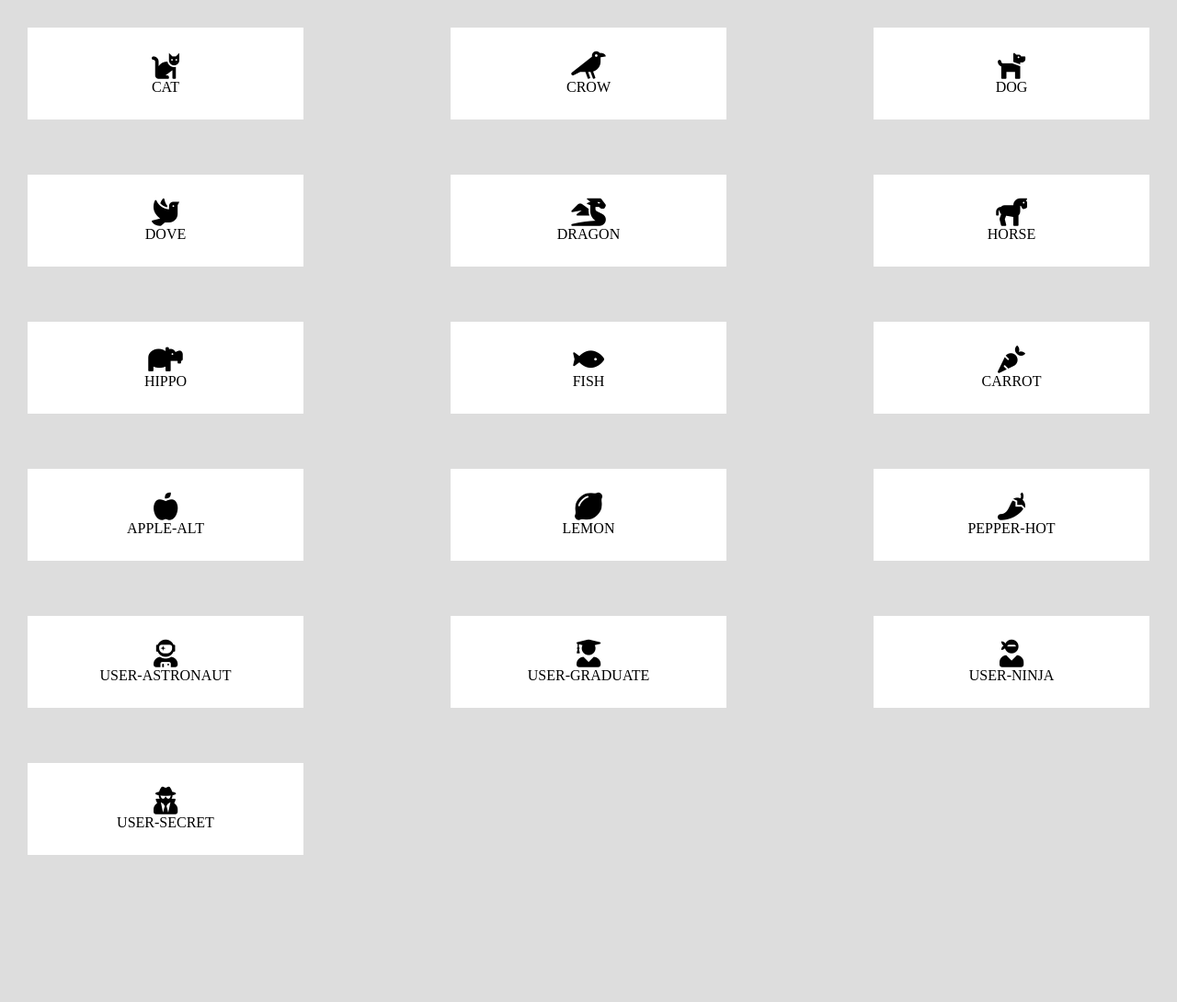
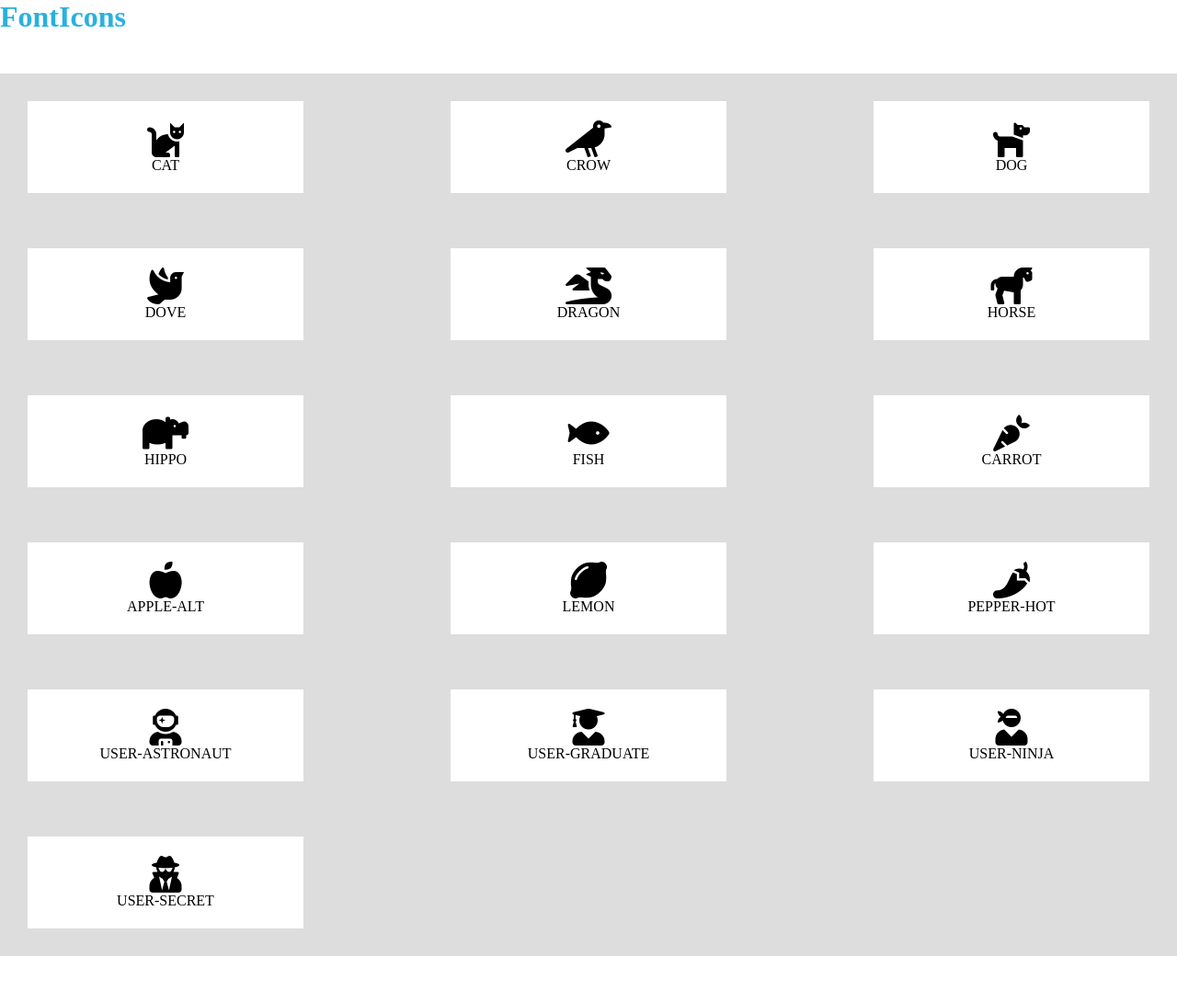
Before and after one commit to francesco-allera/js-es6-icons, a plain HTML site: page index.html in a window 1280 px wide. Shown: the whole page at 92% size. Before the commit the page ends 960 px from the top, so only its background shows below. Drawn offline with Linux system fonts and the light colour scheme.

Commit message:
milestone 1

```diff
--- a/css/style.css
+++ b/css/style.css
@@ -4,14 +4,20 @@
   margin: 0;
 }
 
-body {
-  background-color: #ddd;
+header {
+  background-color: #fff;
+  height: 80px;
+}
+
+h1 {
+  color: #29b1dd;
 }
 
 #container {
   display: flex;
   flex-wrap: wrap;
   justify-content: space-between;
+  background-color: #ddd;
 }
 
 .box-icon {
@@ -26,5 +32,10 @@ body {
 }
 
 i {
-  font-size: 30px;
+  font-size: 40px;
 }
+
+footer {
+  background: #fff;
+  height: 50px;
+}
--- a/index.html
+++ b/index.html
@@ -10,10 +10,15 @@
   </head>
   <body>
 
+    <header>
+      <h1>FontIcons</h1>
+    </header>
+
     <div id="container">
 
     </div>
 
+    <footer></footer>
 
     <script src="js/script.js" charset="utf-8"></script>
 
```
